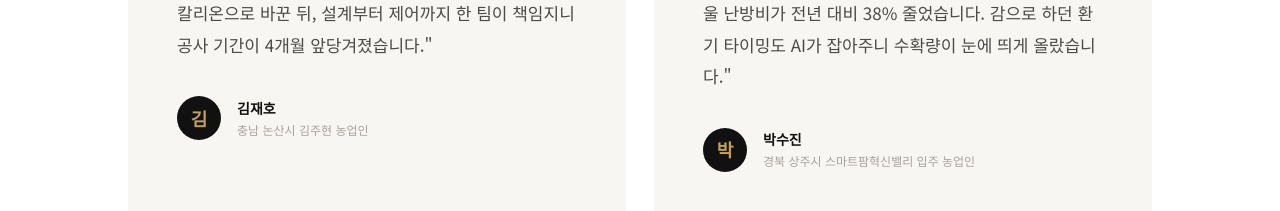
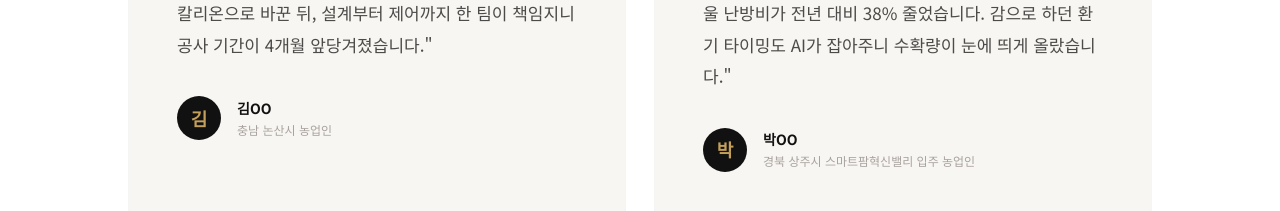
Before and after one commit to taebyoungjeon/carillon-web, a Next.js app: page / in a window 1280 px wide. Shown: the part 3700-3911 px from the top of the page. Built offline with nearby package versions, Linux system fonts and the light colour scheme.

Commit message:
fix: 후기 실명 익명 처리 (김OO, 박OO)

```diff
--- a/src/components/Testimonials.tsx
+++ b/src/components/Testimonials.tsx
@@ -5,14 +5,14 @@ const testimonials = [
   {
     quote:
       "3곳에 나눠 맡기다 하자 처리에 6개월을 허비했습니다. 칼리온으로 바꾼 뒤, 설계부터 제어까지 한 팀이 책임지니 공사 기간이 4개월 앞당겨졌습니다.",
-    name: "김재호",
-    role: "충남 논산시 김주현 농업인",
+    name: "김OO",
+    role: "충남 논산시 농업인",
     initial: "김",
   },
   {
     quote:
       "에너지 진단 받고 히트펌프 연동을 재설계했더니 첫 겨울 난방비가 전년 대비 38% 줄었습니다. 감으로 하던 환기 타이밍도 AI가 잡아주니 수확량이 눈에 띄게 올랐습니다.",
-    name: "박수진",
+    name: "박OO",
     role: "경북 상주시 스마트팜혁신밸리 입주 농업인",
     initial: "박",
   },
```
